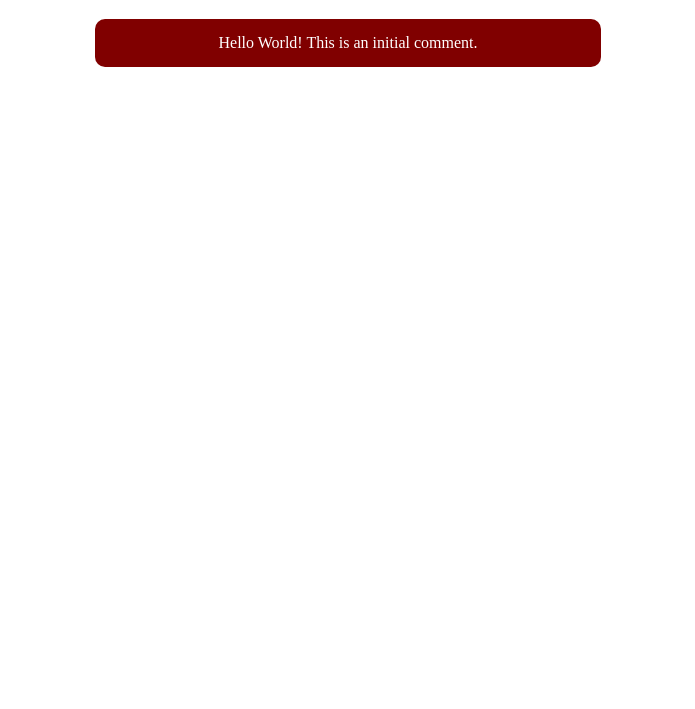
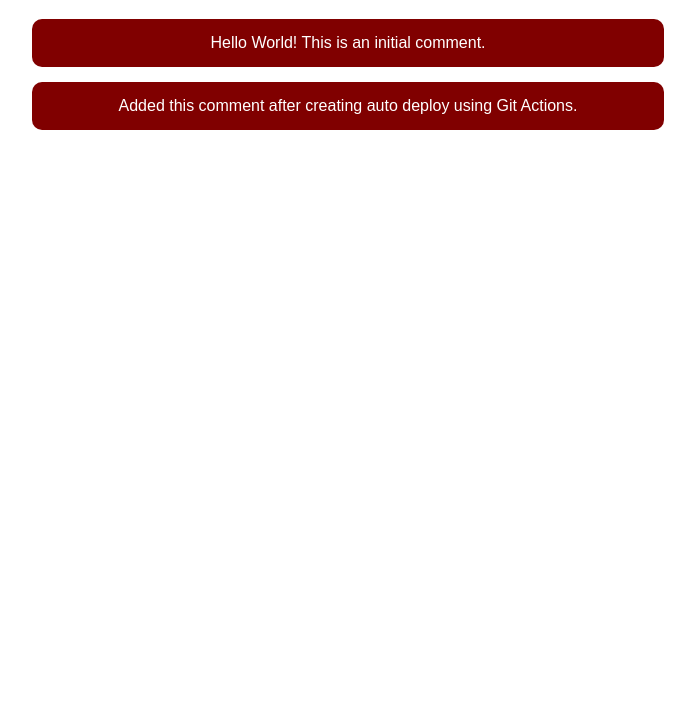
Before and after one commit to owaismemon21/practicing-surge, a plain HTML site: page index.html in a window 1280 px wide. Shown: the part 91-800 px from the top of the page, without its empty margins (292-987 px from the left). Drawn offline with Linux system fonts and the light colour scheme.

Commit message:
add new text comment after Git Action applied.

```diff
--- a/index.html
+++ b/index.html
@@ -6,7 +6,7 @@
     <title>Practicing Surge</title>
     <style>
         .main {
-            width: 40%;
+            width: 50%;
             margin: 0 auto;
             text-align: center;
         }
@@ -17,8 +17,12 @@
         .main h1, .main li {
             background-color: maroon;
             color: #fff;
-            padding: 15px 0;
+            font-family: Arial, Helvetica, sans-serif;
+            padding: 15px;
             border-radius: 10px;
+        }
+        .main li {
+            margin-top: 15px;
         }
     </style>
 </head>
@@ -27,6 +31,7 @@
         <h1>Practicing Surge</h1>
         <ul>
             <li>Hello World! This is an initial comment.</li>
+            <li>Added this comment after creating auto deploy using Git Actions.</li>
         </ul>
     </div>
 </body>
```
